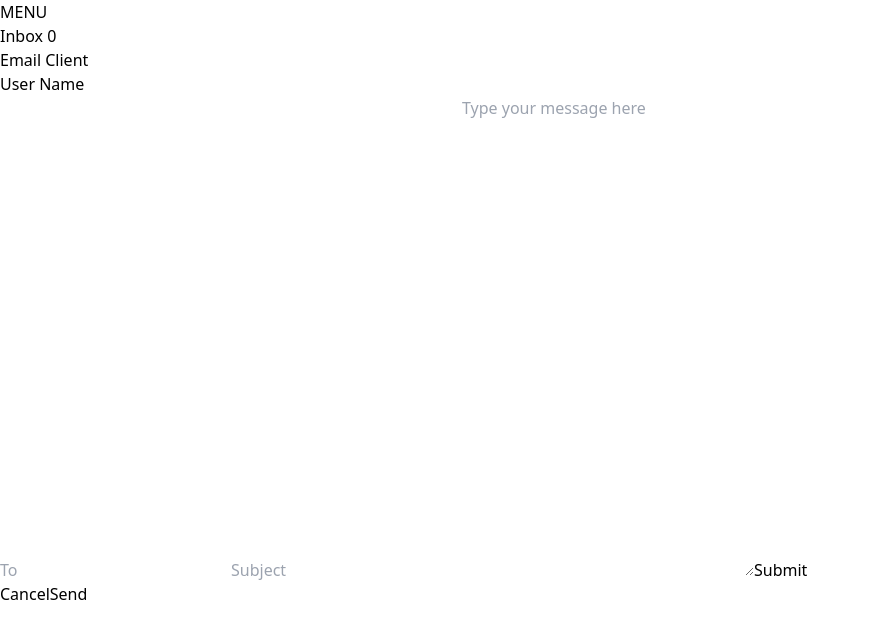
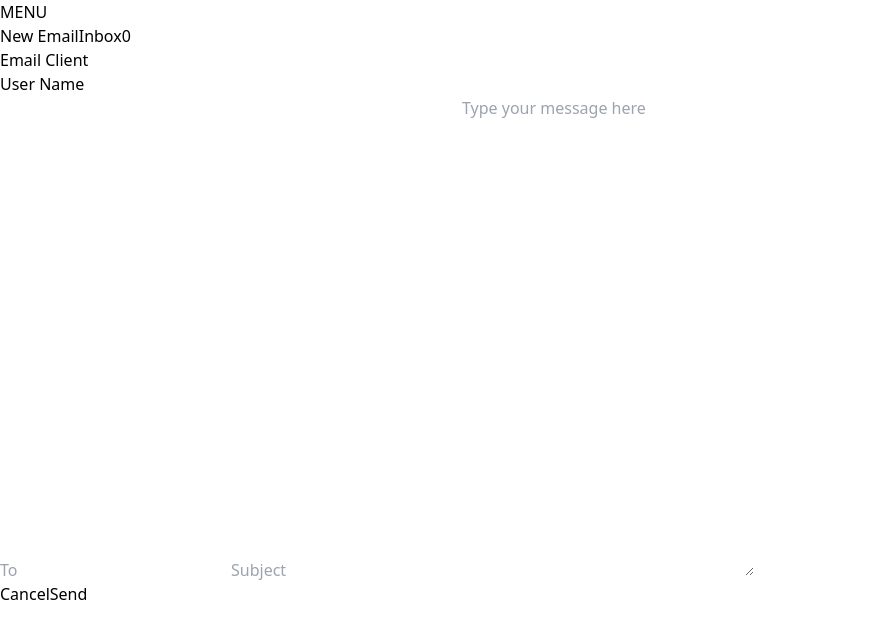
Before and after one commit to iO-Academy/2024-sept-team-dragon-email-fe, a React (Vite) app: page /compose in a window 1280 px wide. Both pictures are taken after a click on the button "MENU". Shown: the top 638 px of the page, without its empty margins (0-870 px from the left). Built offline with nearby package versions, Linux system fonts and the light colour scheme; no server answers.

Commit message:
Made buttons right and fixed bugs

```diff
--- a/src/components/CancelButton/index.jsx
+++ /dev/null
@@ -1,13 +0,0 @@
-import { Link } from "react-router-dom"
-
-function CancelButton() {
-    return(
-        <Link to ="/">
-            <button className="border rounded py-2 px-3 bg-gray-500 text-white">
-                Cancel
-            </button>
-        </Link>
-    )
-}
-
-export default CancelButton
--- a/src/components/ComposeButtons/index.jsx
+++ /dev/null
@@ -1,13 +0,0 @@
-import CancelButton from "../CancelButton"
-import SendButton from "../SendButton"
-
-function ComposeButtons() {
-    return(
-        <div className="flex gap-1">
-            <CancelButton />
-            <SendButton />
-        </div>
-    )
-}
-
-export default ComposeButtons
--- a/src/components/Dropdown/index.jsx
+++ b/src/components/Dropdown/index.jsx
@@ -24,7 +24,11 @@ function Dropdown() {
         <div className="dropDownContent">
             <div className="grid grid-row-4 font-bold text-xl float-left
             text-white bg-gray-400 absolute">
-                <DropdownButton name="Inbox" count={unreadEmailCount} link="/"/>
+                <DropdownButton name="New Email"
+                                link="/compose"/>
+                <DropdownButton name="Inbox"
+                                count={unreadEmailCount}
+                                link="/"/>
             </div>
         </div>
     )
--- a/src/components/DropdownButton/index.jsx
+++ b/src/components/DropdownButton/index.jsx
@@ -3,7 +3,8 @@ import { Link } from "react-router-dom"
 function DropdownButton ({name, count, link}) {
     return (
         <Link to={link} className="border-b hover:bg-slate-500 p-5 flex justify-between gap-12">
-            <span>{name}</span> <span className="p-1 py-1.5 text-xs bg-cyan-700 rounded-full">{count}</span>
+            <span>{name}</span>
+            {count &&<span className="p-1 py-1.5 text-xs bg-cyan-700 rounded-full">{count}</span>}
         </Link>
     )
 }
--- a/src/components/EmailForm/index.jsx
+++ b/src/components/EmailForm/index.jsx
@@ -1,4 +1,5 @@
 import { useState } from "react"
+import { Link } from "react-router-dom"
 
 function EmailForm(){
     const [email,setEmail]=useState('')
@@ -9,8 +10,8 @@ function EmailForm(){
         console.log(email)
         console.log(subject)
         console.log(message)
+    }
 
-    }
     return(
         <form onSubmit={handleSubmit}
         className="flex flex-col py-4 px-8 gap-4">
@@ -44,9 +45,17 @@ function EmailForm(){
             placeholder="Type your message here"
             className="border-2 rounded border-gray-200 p-2"
             />
-            <input
-            type="submit"
-            />
+
+            <div className="flex gap-1 self-end">
+                    <Link to="/">
+                    <button className="border rounded
+                    py-2 px-3 text-white bg-gray-500">Cancel</button>
+                    </Link>
+
+                    <input type="submit" value="Send" className="border rounded
+                    py-2 px-3 text-white bg-green-600 cursor-pointer"/>
+
+            </div>
         </form>
     )
 }
--- a/src/components/SendButton/index.jsx
+++ /dev/null
@@ -1,9 +0,0 @@
- function SendButton() {
-    return (
-        <button className="border rounded py-2 px-3 bg-green-600 text-white">
-            Send
-        </button>
-    )
- }
-
- export default SendButton
--- a/src/pages/ComposePage/index.jsx
+++ b/src/pages/ComposePage/index.jsx
@@ -1,4 +1,3 @@
-import ComposeButtons from "../../components/ComposeButtons"
 import EmailForm from "../../components/EmailForm"
 
 function ComposePage(){
@@ -7,7 +6,6 @@ function ComposePage(){
         <div className="flex flex-col">
             <EmailForm/>
             <div className="self-end pr-8">
-                <ComposeButtons />
             </div>
         </div>
     )
```
